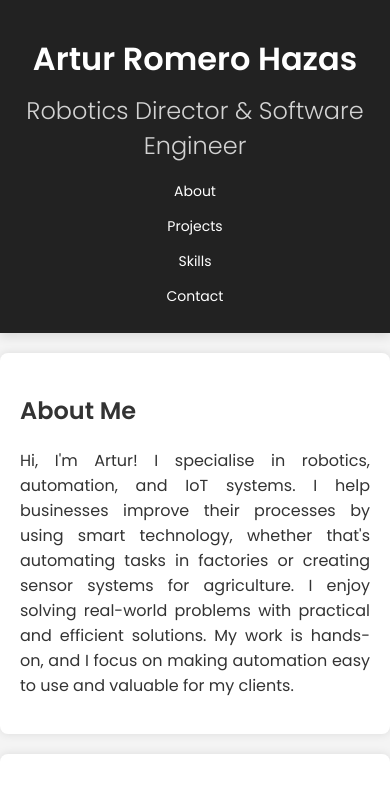
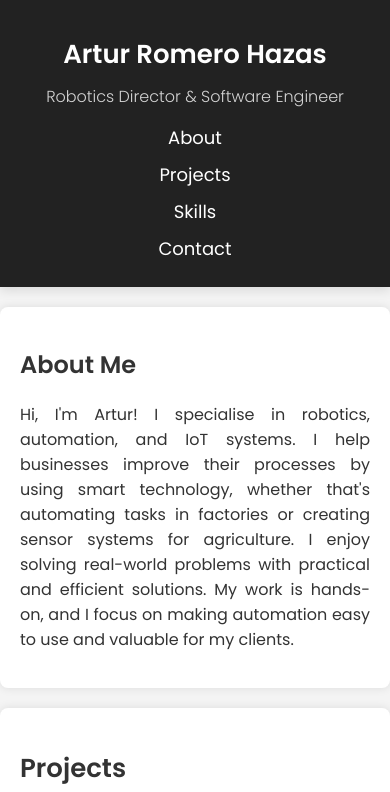
Before and after one commit to arom25/Artur-Website, a plain HTML site: page index.html in a window 390 px wide. Shown: the top 792 px of the page. Drawn offline with Linux system fonts and the light colour scheme.

Commit message:
adding mobile/tablet adjustment

```diff
--- a/style.css
+++ b/style.css
@@ -161,12 +161,12 @@ nav ul li a:hover {
     }
 
     .logo h1 {
-        font-size: 32px; /* Smaller font size for mobile */
+        font-size: 26px; /* Smaller font size for mobile */
         margin: 10px 0; /* Adjust margin to avoid too much space */
     }
 
     .logo p {
-        font-size: 24px; /* Smaller font size for mobile */
+        font-size: 16px; /* Smaller font size for mobile */
         opacity: 0.8;
         margin: 5px 0;
     }
@@ -182,7 +182,7 @@ nav ul li a:hover {
     }
 
     nav ul li a {
-        font-size: 14px; /* Make the links smaller for mobile */
+        font-size: 18px; /* Make the links smaller for mobile */
     }
 
     /* Adjust the header background and padding to fit better */
```
